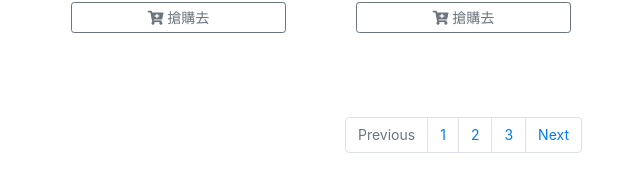
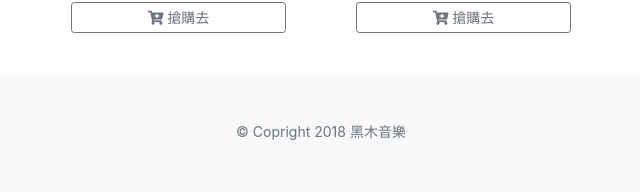
Before and after one commit to moojing/vue-cart, a Vue app: page / in a window 1280 px wide. Shown: the part 2281-2473 px from the top of the page, without its empty margins (319-959 px from the left). Built offline with nearby package versions, Linux system fonts and the light colour scheme.

Commit message:
add FrontPanel

```diff
--- /dev/null
+++ b/src/components/Footer.vue
@@ -0,0 +1,19 @@
+<template>
+      <footer class="bg-light text-muted py-5">
+    <div class="container">
+      <ul class="list-inline text-center">
+        <li class="list-inline-item">© Copright 2018 黑木音樂</li>
+      </ul>
+
+    </div>
+  </footer>
+</template>
+
+<script>
+export default {
+
+}
+</script>
+
+<style>
+</style>
--- /dev/null
+++ b/src/components/FrontPanel.vue
@@ -0,0 +1,22 @@
+<template>
+ <div>
+        <NavBar/>
+
+        <router-view></router-view>
+        <FooterBar/>
+ </div>
+</template>
+
+<script>
+
+import NavBar from "@/components/Nav"
+import FooterBar from "@/components/Footer"
+export default {
+
+    components:{NavBar,FooterBar},
+
+}
+</script>
+
+<style>
+</style>
--- a/src/components/Home.vue
+++ b/src/components/Home.vue
@@ -1,6 +1,6 @@
 <template>
  <div>
-        <NavBar/>
+
         <Jumbotron/>
         <ProductList/>
 
@@ -18,7 +18,7 @@ export default {
 
         }
     },
-    components:{NavBar,Jumbotron,ProductList},
+    components:{Jumbotron,ProductList},
 
 
 }
--- a/src/components/ProductList.vue
+++ b/src/components/ProductList.vue
@@ -25,10 +25,10 @@
           <!-- Search bar -->
           <form class="form-inline my-3 my-lg-0">
             <div class="input-group">
-              <input class="form-control" type="text" placeholder="Search" aria-label="Search">
+              <input class="form-control" v-model="searchText"  type="text" placeholder="Search" aria-label="Search">
               <div class="input-group-append">
-                <button class="btn btn-outline-warning" type="submit"  >
-                  <i class="fa fa-search" aria-hidden="true"></i> Search</button>
+                <button class="btn btn-outline-warning" type="submit" @click="onSearchClick" >
+                  <i class="fa fa-search" aria-hidden="true" ></i> Search</button>
               </div>
             </div>
           </form>
@@ -57,26 +57,8 @@
 
 
             </div>
-            <!-- pagination -->
-            <nav aria-label="Page navigation" class="my-5">
-              <ul class="pagination justify-content-center">
-                <li class="page-item disabled">
-                  <a class="page-link" href="#" tabindex="-1">Previous</a>
-                </li>
-                <li class="page-item">
-                  <a class="page-link" href="#">1</a>
-                </li>
-                <li class="page-item">
-                  <a class="page-link" href="#">2</a>
-                </li>
-                <li class="page-item">
-                  <a class="page-link" href="#">3</a>
-                </li>
-                <li class="page-item">
-                  <a class="page-link" href="#">Next</a>
-                </li>
-              </ul>
-            </nav>
+
+
           </div>
 
           <div class="tab-pane" id="list-gift">
@@ -113,16 +95,40 @@ export default {
  data(){
      return{
         products:productsData,
+        filteredProducts:[],
         categories:[],
         currentCategory:'all',
+        searchText:'',
+
      }
  },
  methods:{
      onCategoryClick(category){
+
         this.currentCategory = category;
+        this.productFilters();
+     },
+     onSearchClick(){
+       this.productFilters();
+
+      },
+      productFilters(){
+        let result = this.products;
+        let searchFilter =(product)=>product.title.match(this.searchText)
+        let categoryFilter=(product)=> this.currentCategory===product.category
+         if (this.currentCategory=='all'||this.currentCategory==''){
+               this.filteredProducts = result
+        }else{
+           result = result.filter(categoryFilter)
+
+
+        }
+         result = result.filter(searchFilter)
+         this.filteredProducts = result
      }
  },
  created(){
+
     let categories = [];
      productsData.forEach(product => {
         if(categories.indexOf(product.category)<0){
@@ -130,18 +136,10 @@ export default {
         }
     });
     this.categories = categories
+    this.productFilters()
  },
  computed:{
-     filteredProducts(){
-         let result = this.products;
-         if (this.currentCategory=='all'||this.currentCategory==''){
-            return result
-         }else{
-            let categoryFilter=(product)=> this.currentCategory===product.category
-            result = result.filter(categoryFilter)
-         }
-        return result
-     }
+
  }
 
 }
--- a/src/router/index.js
+++ b/src/router/index.js
@@ -1,6 +1,7 @@
 import Vue from 'vue'
 import Router from 'vue-router'
 import Home from '@/components/Home'
+import FrontPanel from '@/components/FrontPanel'
 import Login from '@/components/admin/pages/Login'
 import Products from '@/components/admin/pages/Products'
 import Dashboard from '@/components/admin/Dashboard'
@@ -15,8 +16,15 @@ export default new Router({
     },
     {
       path: '/',
-      name: 'home',
-      component: Home
+      name: 'FrontPanel',
+      component: FrontPanel,
+      children: [
+        {
+          path: '/',
+          name: 'Home',
+          component: Home
+        }
+      ]
     },
     {
       path: '/admin/login',
```
Also changed, not shown: src/components/pages/Product.vue (added, +12 -0 lines).
